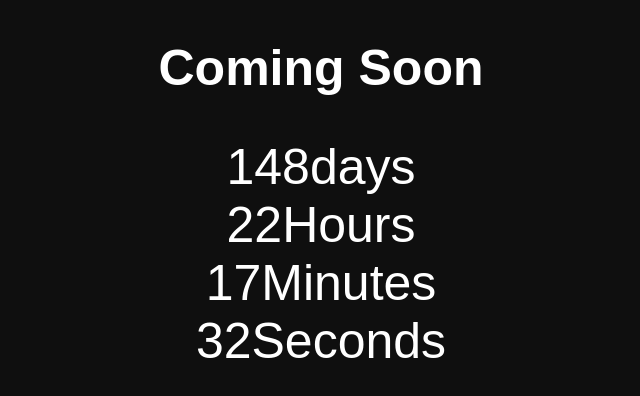
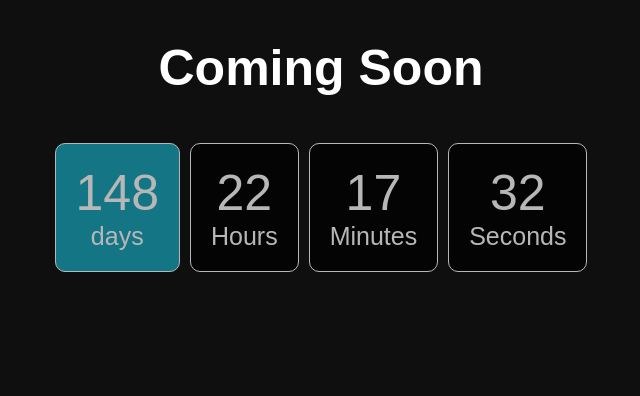
Before and after one commit to shiyu3169/coming_soon_landing, a plain HTML site: page index.html in a window 1280 px wide. Shown: the part 354-750 px from the top of the page, without its empty margins (319-959 px from the left). Drawn offline with Linux system fonts and the light colour scheme.

Commit message:
style countdown

```diff
--- a/css/style.css
+++ b/css/style.css
@@ -40,4 +40,26 @@ body {
 
 .countdown {
   font-size: 50px;
+  display: flex;
+  justify-content: center;
+  align-items: center;
+  text-align: center;
 }
+
+.countdown div {
+  padding: 20px;
+  border: 1px solid white;
+  border-radius: 10px;
+  margin: 5px;
+  opacity: 0.7;
+  background: black;
+}
+
+.countdown div:first-child {
+  background: #17a2b8;
+}
+
+.countdown span {
+  display: block;
+  font-size: 25px;
+}
--- a/js/main.js
+++ b/js/main.js
@@ -21,10 +21,10 @@ const intvl = setInterval(() => {
 
   // Display result
   countdown.innerHTML = `
-    <div>${days}<spn>days</spn></div>
-    <div>${hours}<spn>Hours</spn></div>
-    <div>${minutes}<spn>Minutes</spn></div>
-    <div>${seconds}<spn>Seconds</spn></div>
+    <div>${days}<span>days</span></div>
+    <div>${hours}<span>Hours</span></div>
+    <div>${minutes}<span>Minutes</span></div>
+    <div>${seconds}<span>Seconds</span></div>
   `;
 
   // If launch date passed
```
